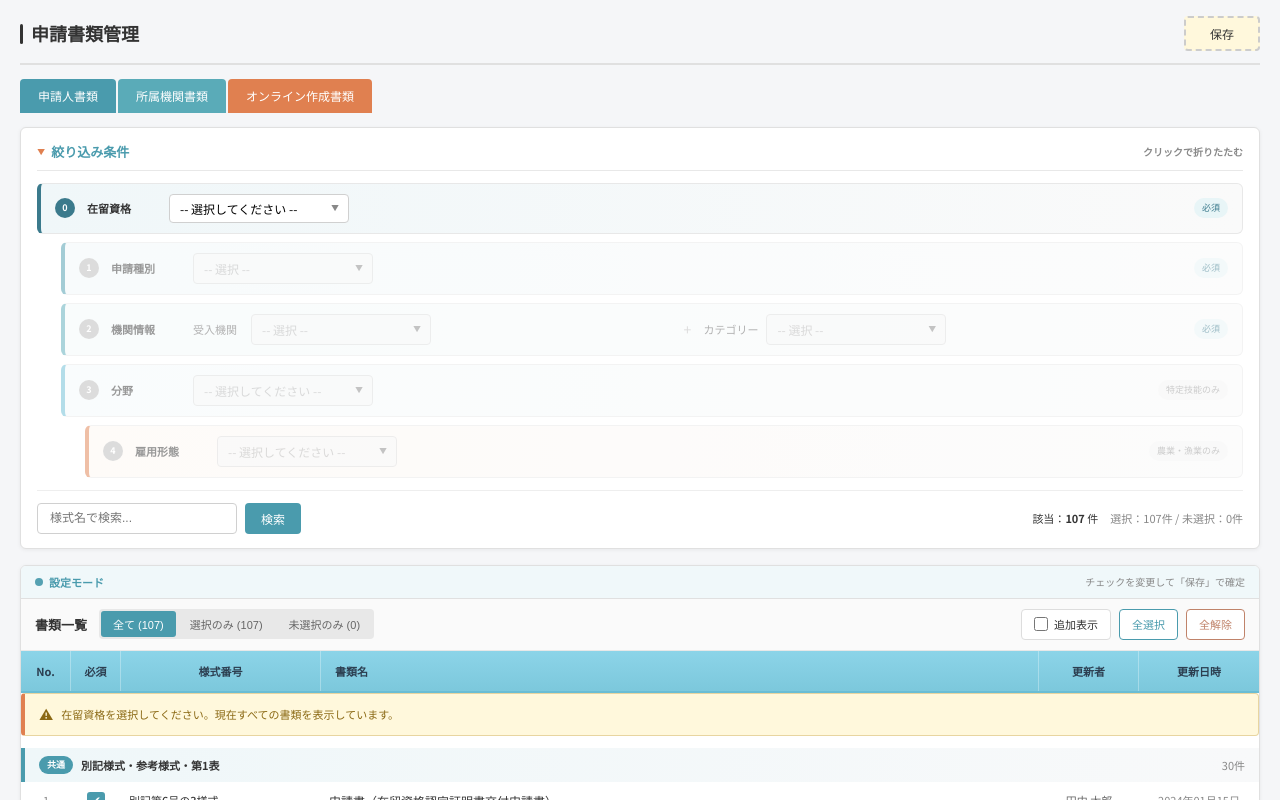
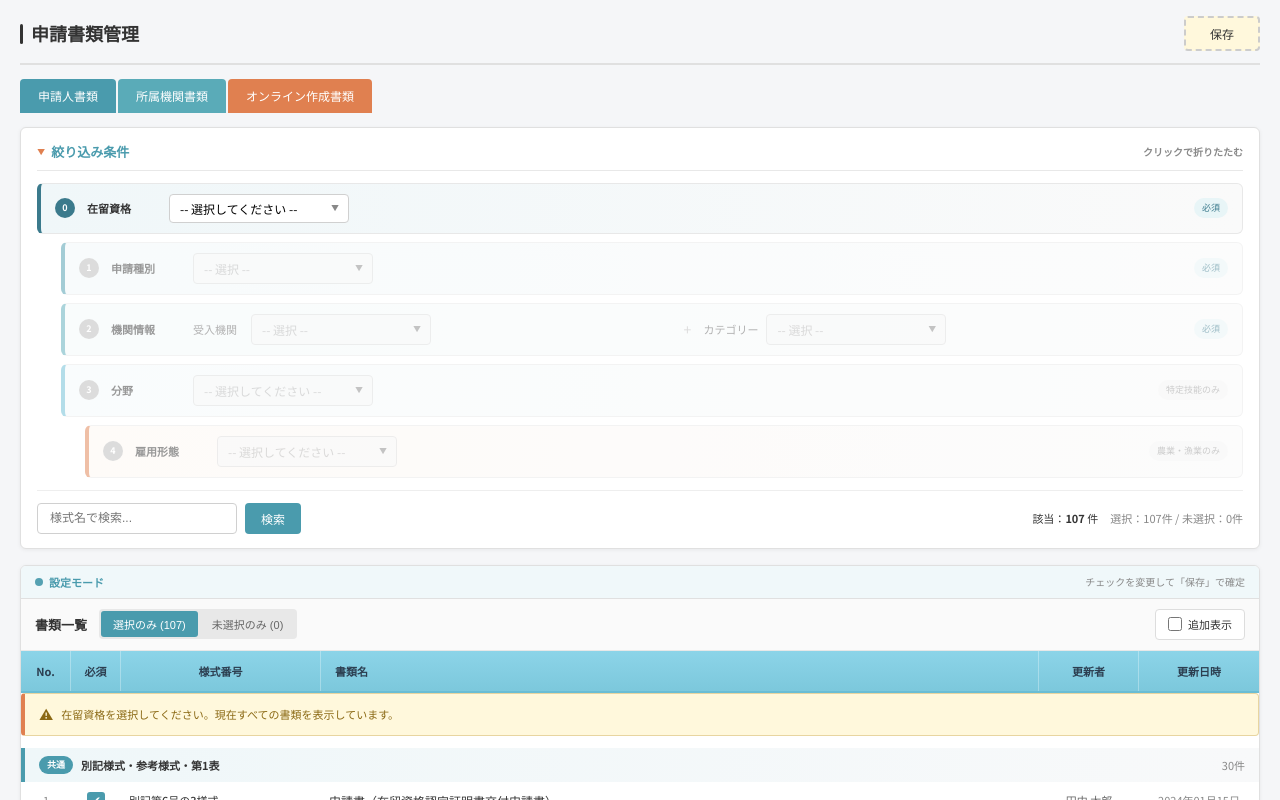
Before and after one commit to AnnAanIT/GHTdemo, a React (Vite) app: page / in a window 1280 px wide. Shown: the top 800 px of the page. Built offline with nearby package versions, Linux system fonts and the light colour scheme; the HTML template or start-up script is replaced by a standard one.

Commit message:
update filter

```diff
--- a/src/App.jsx
+++ b/src/App.jsx
@@ -2,7 +2,7 @@ import React, { useState, useMemo, useCallback, useEffect } from 'react';
 import FilterSection from './components/FilterSection';
 import DataTable from './components/DataTable';
 import { formsData } from './data/formsData';
-import { filterForms, getAutoCheckedForms, mergeCheckedState } from './utils/filterUtils';
+import { filterForms, getAutoCheckedForms, mergeCheckedState, getFormsFromEnabledLayers } from './utils/filterUtils';
 import './styles/App.css';
 
 function App() {
@@ -38,14 +38,14 @@ function App() {
     return mergeCheckedState(autoCheckedForms, manualOverrides);
   }, [autoCheckedForms, manualOverrides]);
 
-  // Forms to display - filtered forms + optionally additional forms
+  // Forms to display - filtered forms + optionally forms from enabled layers
   const displayForms = useMemo(() => {
     if (!showAdditional) {
       return filteredForms;
     }
-    // Show all forms when "追加表示" is enabled
-    return formsData;
-  }, [filteredForms, showAdditional]);
+    // Show all forms from enabled layers when "追加表示" is enabled
+    return getFormsFromEnabledLayers(formsData, filters);
+  }, [filteredForms, showAdditional, filters]);
 
   // Handle filter change
   const handleFilterChange = useCallback((newFilters) => {
--- a/src/components/DataTable.jsx
+++ b/src/components/DataTable.jsx
@@ -11,7 +11,7 @@ const DataTable = ({
   showAdditional,
   onToggleAdditional
 }) => {
-  const [viewMode, setViewMode] = useState('all'); // 'all', 'checked', 'unchecked'
+  const [viewMode, setViewMode] = useState('checked'); // 'checked', 'unchecked'
 
   // Group forms by layer
   const groupedForms = useMemo(() => groupByLayer(forms), [forms]);
@@ -39,28 +39,6 @@ const DataTable = ({
     });
     return { checked, unchecked, total: forms.length };
   }, [forms, checkedItems]);
-
-  // Select all visible forms - now calls onCheckChange per form
-  const handleSelectAll = () => {
-    forms.forEach((form) => {
-      if (viewMode === 'all' || (viewMode === 'unchecked' && !checkedItems[form.no])) {
-        if (!checkedItems[form.no]) {
-          onCheckChange(form.no, true);
-        }
-      }
-    });
-  };
-
-  // Deselect all visible forms
-  const handleDeselectAll = () => {
-    forms.forEach((form) => {
-      if (viewMode === 'all' || (viewMode === 'checked' && checkedItems[form.no])) {
-        if (checkedItems[form.no]) {
-          onCheckChange(form.no, false);
-        }
-      }
-    });
-  };
 
   // Toggle single checkbox - now passes formNo and new state
   const handleToggle = (formNo) => {
@@ -95,12 +73,6 @@ const DataTable = ({
           <span className="table-toolbar-title">書類一覧</span>
           <div className="view-toggle">
             <button
-              className={`view-toggle-btn ${viewMode === 'all' ? 'active' : ''}`}
-              onClick={() => setViewMode('all')}
-            >
-              全て ({counts.total})
-            </button>
-            <button
               className={`view-toggle-btn ${viewMode === 'checked' ? 'active' : ''}`}
               onClick={() => setViewMode('checked')}
             >
@@ -123,12 +95,6 @@ const DataTable = ({
             />
             追加表示
           </label>
-          <button className="btn-select-action check-all" onClick={handleSelectAll}>
-            全選択
-          </button>
-          <button className="btn-select-action uncheck-all" onClick={handleDeselectAll}>
-            全解除
-          </button>
         </div>
       </div>
 
--- a/src/utils/filterUtils.js
+++ b/src/utils/filterUtils.js
@@ -217,3 +217,26 @@ export function mergeCheckedState(autoChecked, manualOverrides) {
 
   return result;
 }
+
+/**
+ * Get all forms from enabled layers (for 追加表示)
+ * @param {Array} formsData - All forms data
+ * @param {Object} filters - Filter criteria
+ * @returns {Array} - Forms from enabled layers
+ */
+export function getFormsFromEnabledLayers(formsData, filters) {
+  const enabledLayers = [];
+
+  // Check which layers are enabled based on filter state
+  if (isLayerEnabled(1, filters)) enabledLayers.push(1);
+  if (isLayerEnabled(2, filters) && (filters.org || filters.category)) enabledLayers.push(2);
+  if (isLayerEnabled(3, filters) && filters.sector) enabledLayers.push(3);
+  if (isLayerEnabled(4, filters) && filters.employment) enabledLayers.push(4);
+
+  // If no specific layers enabled beyond L1, just return L1
+  if (enabledLayers.length === 0 && filters.visa) {
+    enabledLayers.push(1);
+  }
+
+  return formsData.filter(form => enabledLayers.includes(form.layer));
+}
```
